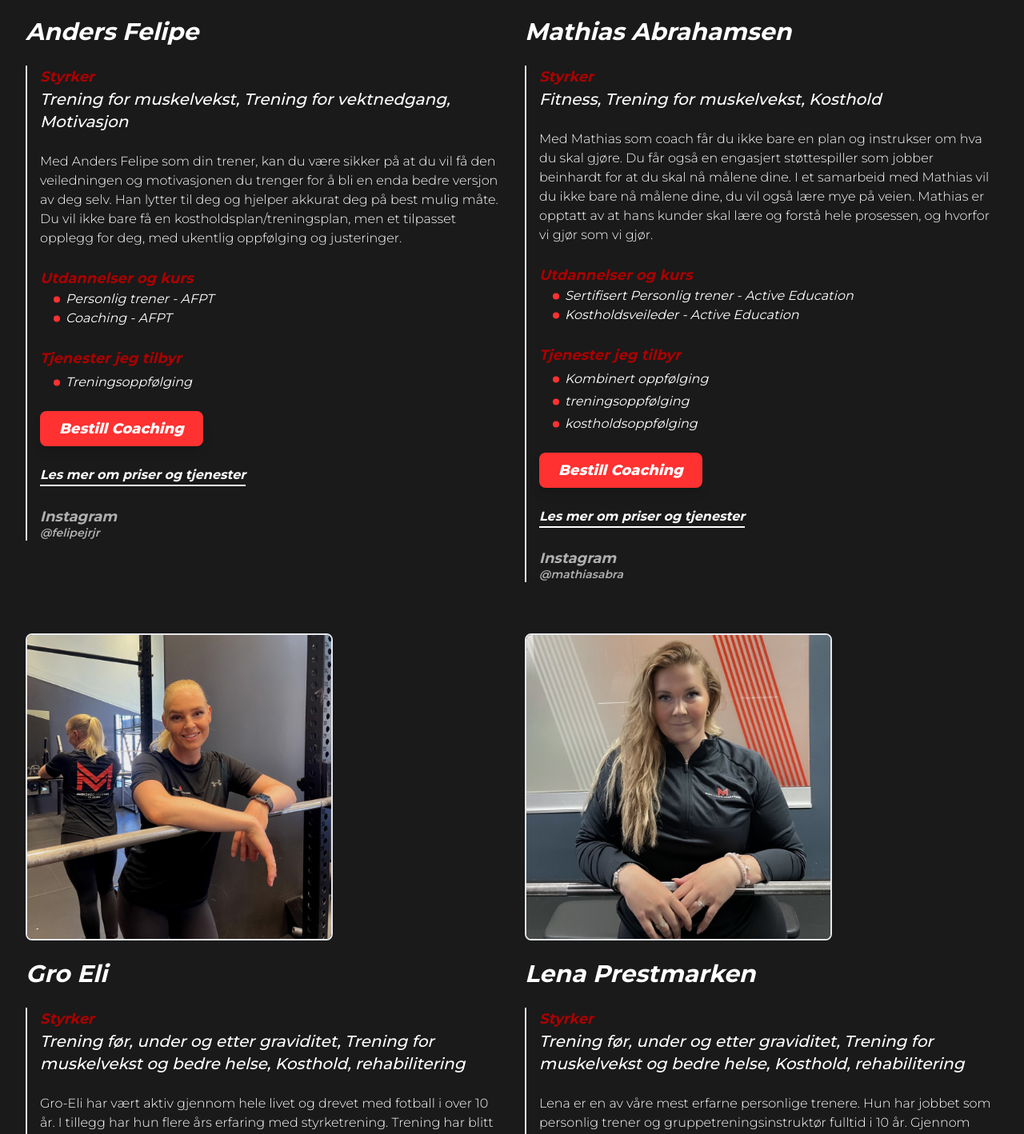
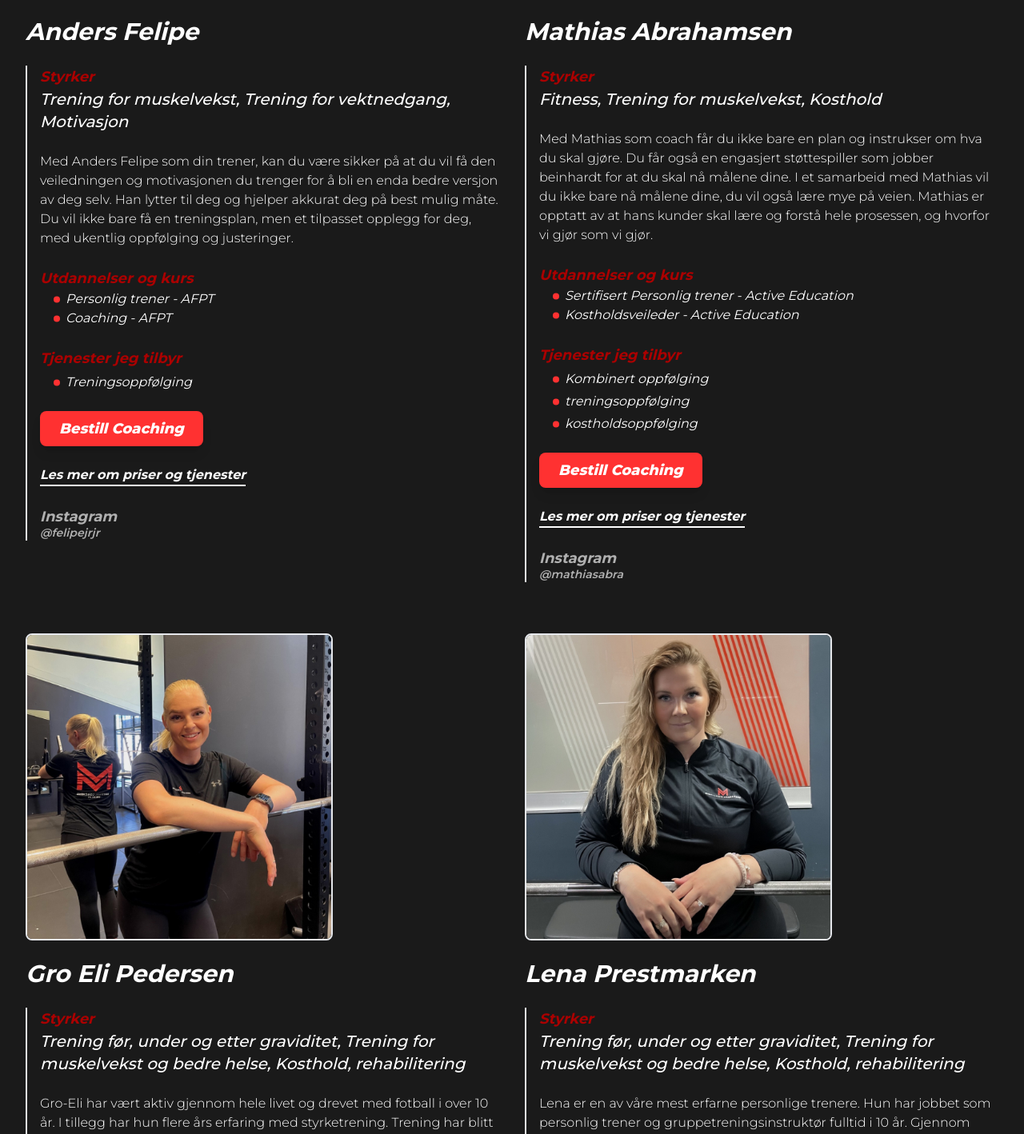
Before and after one commit to ekaspersen/maksimalcoaching, a Next.js app: page /team in a window 1280 px wide. Shown: the part 2488-3906 px from the top of the page at 80% size. Built offline with nearby package versions, Linux system fonts and the light colour scheme.

Commit message:
small fixes

```diff
--- a/app/checkout/page.js
+++ b/app/checkout/page.js
@@ -101,8 +101,8 @@ const coaches = [
         },
     },
     {
-        id: "#GroEli",
-        name: "Gro Eli",
+        id: "#GroEliPedersen",
+        name: "Gro Eli Pedersen",
         imageUrl: "/hello-groeli.jpg",
         services: {
             trening: true,
--- a/app/team/page.js
+++ b/app/team/page.js
@@ -58,7 +58,7 @@ export const coaches = [
         specialties:
             "Trening for muskelvekst, Trening for vektnedgang, Motivasjon",
         experiences: ["Personlig trener - AFPT", "Coaching - AFPT"],
-        about: "Med Anders Felipe som din trener, kan du være sikker på at du vil få den veiledningen og motivasjonen du trenger for å bli en enda bedre versjon av deg selv. Han lytter til deg og hjelper akkurat deg på best mulig måte. Du vil ikke bare få en kostholdsplan/treningsplan, men et tilpasset opplegg for deg, med ukentlig oppfølging og justeringer.",
+        about: "Med Anders Felipe som din trener, kan du være sikker på at du vil få den veiledningen og motivasjonen du trenger for å bli en enda bedre versjon av deg selv. Han lytter til deg og hjelper akkurat deg på best mulig måte. Du vil ikke bare få en treningsplan, men et tilpasset opplegg for deg, med ukentlig oppfølging og justeringer.",
         email: "anders.felipe@maksimalcoaching.no",
         instagram: "https://www.instagram.com/felipejrjr/",
         instagramAt: "felipejrjr",
@@ -85,7 +85,7 @@ export const coaches = [
     {
         // Gro Eli
         id: 5,
-        name: "Gro Eli",
+        name: "Gro Eli Pedersen",
         image: "/hello-groeli.jpg",
         specialties:
             "Trening før, under og etter graviditet, Trening for muskelvekst og bedre helse, Kosthold, rehabilitering",
@@ -127,7 +127,7 @@ export const coaches = [
         tjeneste3: "Kostholdsoppfølging",
     },
     {
-        // Lena Prestmarken
+        // Eskil Kaspersen Hagen
         id: 7,
         name: "Eskil Kaspersen Hagen",
         image: "/hello-eskil.jpg",
@@ -200,8 +200,7 @@ export function CoachCard({ coach }) {
                         </li>
                     )}
                 </ul>
-                <Link href="/checkout">
-                    {" "}
+                <Link className="w-fit" href="/checkout">
                     <ButtonPrimary>Bestill Coaching</ButtonPrimary>
                 </Link>
 
```
Also changed, not shown: public/hello-eskil.jpg.
